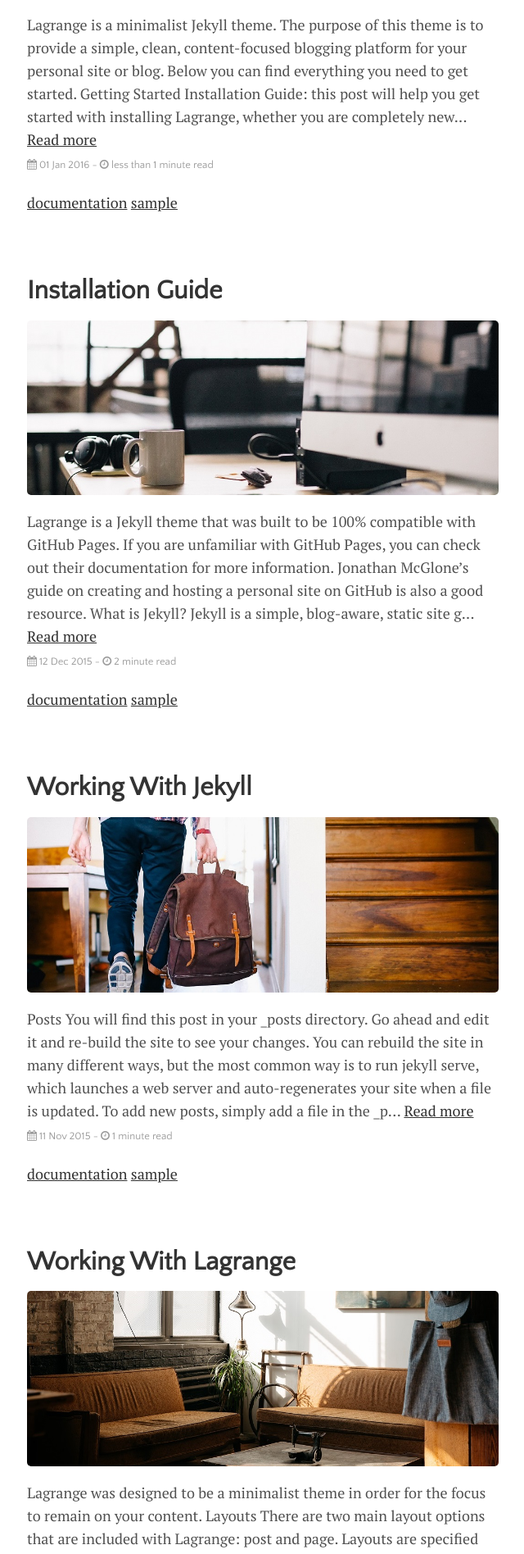
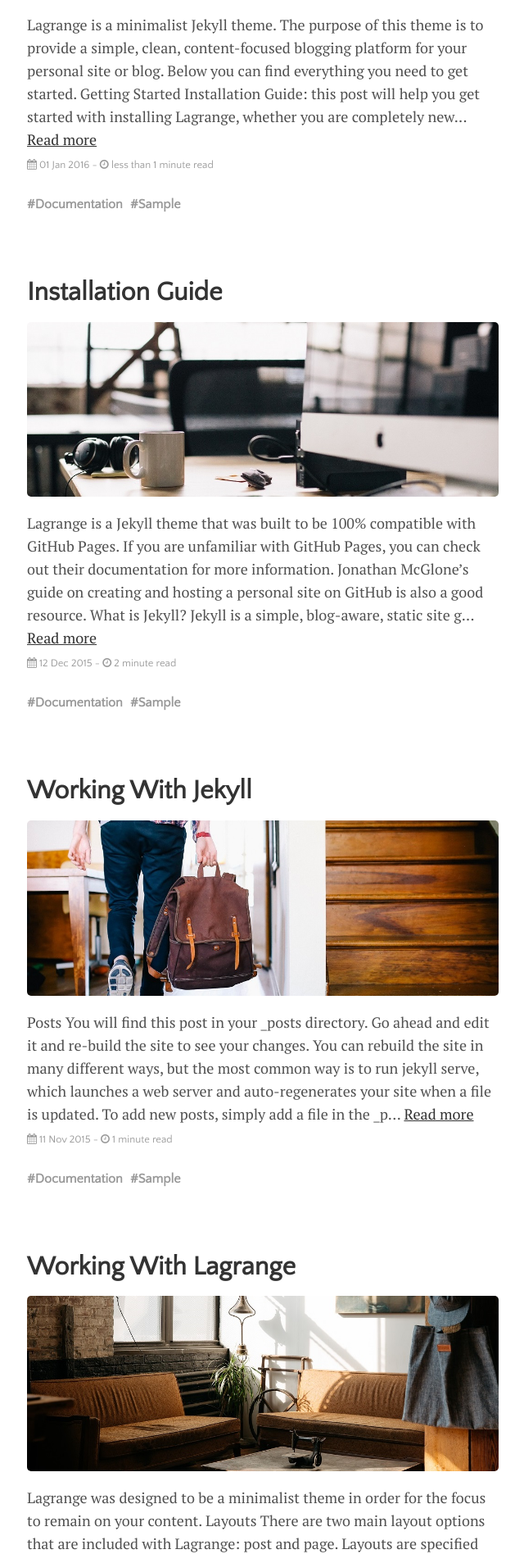
Before and after one commit to manuel-guilbault/manuel-guilbault.github.io, a Jekyll site: the page built from index.html, in a window 1280 px wide. Shown: the part 431-2327 px from the top of the page at 82% size, without its empty margins (319-959 px from the left). Built offline with Jekyll 4.4.1, drawn with Linux system fonts in a browser that asks for light colours; nearby versions of some CDN libraries; the list of posts is cut into pages by our own code; some of the changed text lies outside the part shown.

Commit message:
Style tags

```diff
--- a/css/main.css
+++ b/css/main.css
@@ -443,3 +443,18 @@ pre {
 .fa-codepen:hover {
 	color: black;
 }
+
+.tag {
+  color: #999;
+  font-size: 1rem;
+  padding-right: 0.3rem;
+  text-decoration: none;
+  text-transform: capitalize;
+  font-weight: bold;
+  font-family: "Quattrocento Sans", sans-serif;
+}
+
+a.tag:hover {
+  text-decoration: none;
+  color: black;
+}
--- a/index.html
+++ b/index.html
@@ -18,11 +18,7 @@ title: Home
   {% if post.tags %}
     <div>
       {% for tag in post.tags %}
-        {% if tag == 'C#'%}
-          <a href="{{ site.baseurl }}/tags.html#{{tag}}"><span class="label btn-orange">{{tag}}</span></a>
-        {% else %}
-          <a href="{{ site.baseurl }}/tags.html#{{tag}}"><span class="label btn-orange">{{tag}}</span></a>
-        {% endif %}
+        <a href="{{ site.baseurl }}/tags.html#{{tag}}" class="tag">#{{tag}}</a>
       {% endfor %}
     </div>
   {% endif %}
```
Also changed, not shown: _layouts/post.html (+8 -6 lines).
